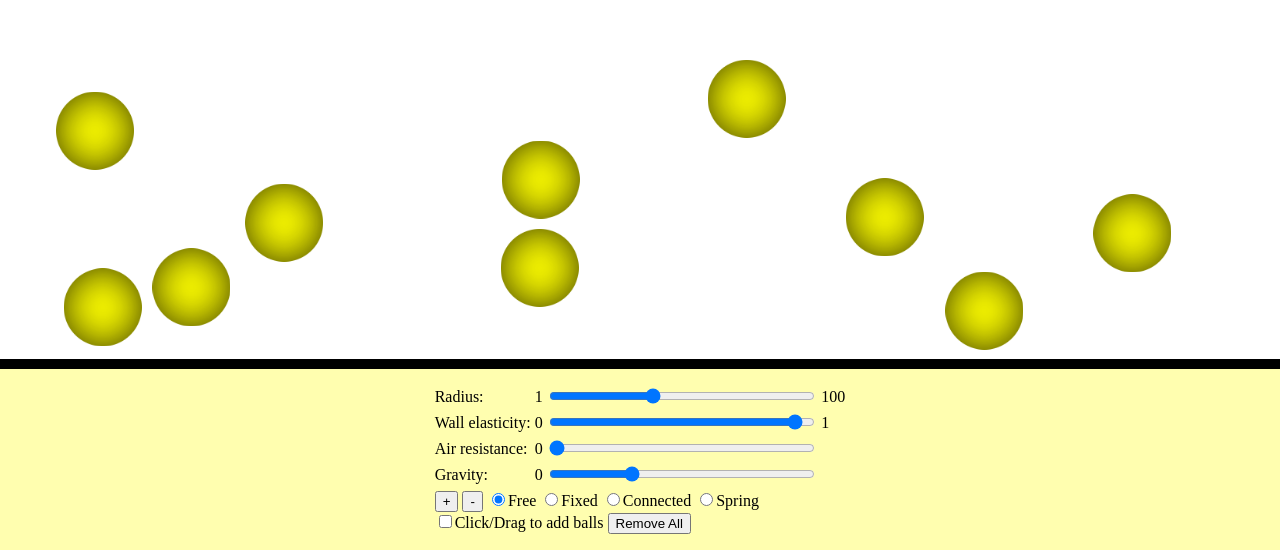
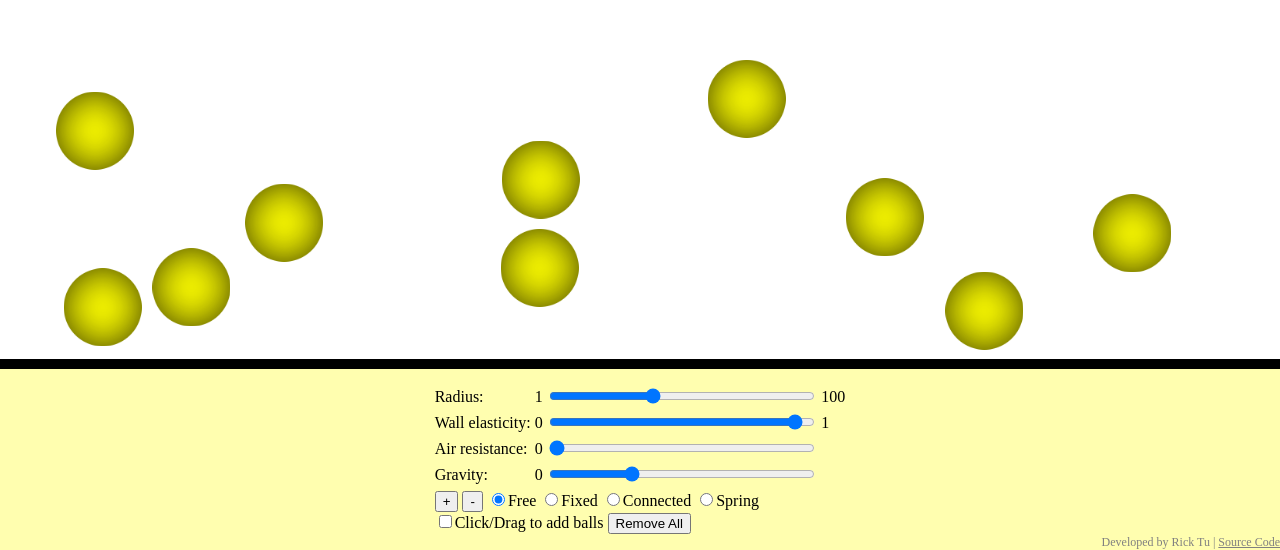
Before and after one commit to ricktu288/balls-simulation, a plain HTML site: page index.html in a window 1280 px wide. Shown: the part 250-800 px from the top of the page. Drawn offline with Linux system fonts and the light colour scheme.

Commit message:
add footer

```diff
--- a/index.html
+++ b/index.html
@@ -114,5 +114,11 @@
 				</table>
 			</center>
 		</div>
+
+  <div style="position:absolute; right:0; bottom: 0; color:gray; font-size:9pt;">
+    Developed by Rick Tu
+    |
+    <a href="https://github.com/ricktu288/ray-optics" target="_blank" style="color:gray">Source Code</a>
+  </div>
 	</body>
 </html>
```
